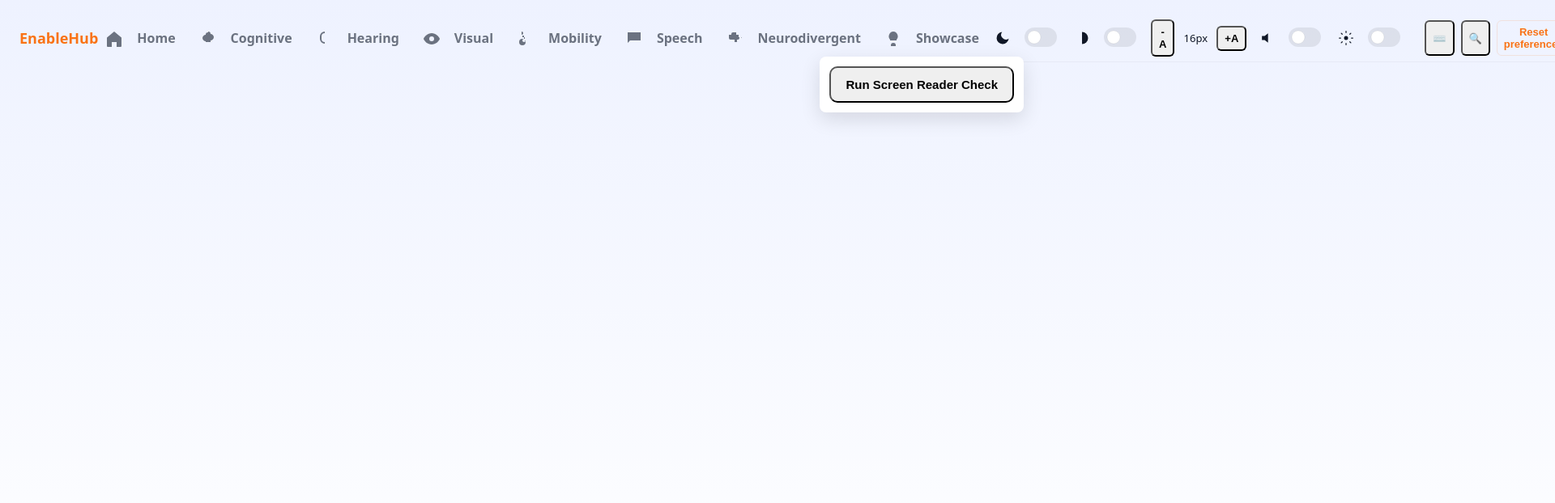
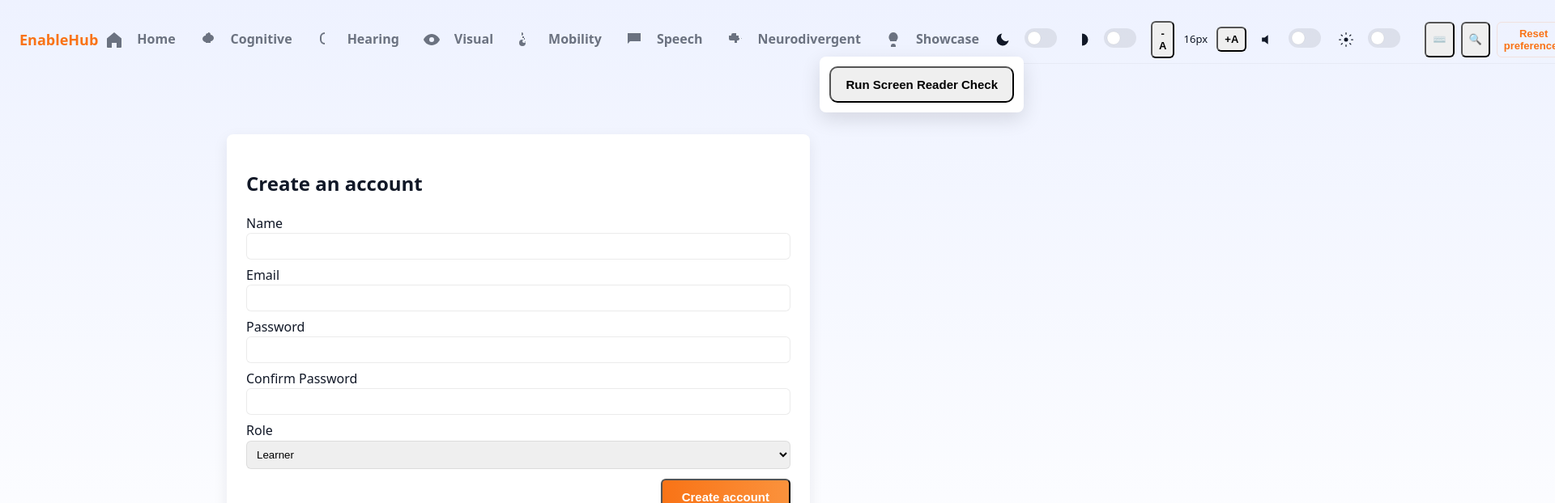
Before and after one commit to Vaish123-M/SolveTogether-platform, a React (Create React App) app in the folder EnableHub/client/: page /signup in a window 1280 px wide. Shown: the top 622 px of the page at 81% size, 1920 px wide, since content can reach past the window. Built offline with nearby package versions, Linux system fonts and the light colour scheme.

Commit message:
added login/signup page

```diff
--- a/EnableHub/client/src/App.js
+++ b/EnableHub/client/src/App.js
@@ -12,6 +12,8 @@ import Mobility from './pages/Mobility'
 import Speech from './pages/Speech'
 import Neurodivergent from './pages/Neurodivergent'
 import Showcase from './pages/Showcase'
+import Login from './pages/Login'
+import Signup from './pages/Signup'
 import Learner from './pages/onboarding/Learner'
 import Contributor from './pages/onboarding/Contributor'
 import Mentor from './pages/onboarding/Mentor'
@@ -32,6 +34,8 @@ export default function App() {
         <Route path="/speech" element={<Speech />} />
         <Route path="/neurodivergent" element={<Neurodivergent />} />
         <Route path="/showcase" element={<Showcase />} />
+        <Route path="/login" element={<Login />} />
+        <Route path="/signup" element={<Signup />} />
   <Route path="/onboarding/learner" element={<Learner />} />
   <Route path="/onboarding/contributor" element={<Contributor />} />
   <Route path="/onboarding/mentor" element={<Mentor />} />
--- a/EnableHub/client/src/index.js
+++ b/EnableHub/client/src/index.js
@@ -5,6 +5,23 @@ import './index.css'
 
 const container = document.getElementById('root')
 const root = createRoot(container)
+// Seed a development user account if none exist (runs only in the browser/local dev).
+// WARNING: This stores the password in localStorage for convenience in development only.
+// Do NOT use this approach in production. Use a proper backend and hashed passwords.
+try{
+  const seeds = [
+    { email: 'example.gmail.com', password: 'example@1234', username: 'Example User' },
+    { email: 'example@gmail.com', password: 'example@1234', username: 'Example User' }
+  ]
+  const existing = JSON.parse(localStorage.getItem('eh_users') || '[]')
+  seeds.forEach(s => {
+    if(!existing.find(u => u.email === s.email)){
+      existing.push({ email: s.email, password: s.password, username: s.username, role: 'learner', createdAt: new Date().toISOString() })
+    }
+  })
+  localStorage.setItem('eh_users', JSON.stringify(existing))
+}catch(e){ console.warn('Could not seed dev user', e) }
+
 root.render(
   <React.StrictMode>
     <App />
--- a/EnableHub/client/src/pages/Landing.js
+++ b/EnableHub/client/src/pages/Landing.js
@@ -12,7 +12,7 @@ export default function Landing() {
             <h1 className="hero-title">EnableHub — Learn together, belong together</h1>
             <p className="hero-lead">A warm, inclusive platform connecting disabled learners with contributors and mentors. Curated paths, real-time feedback, and community support.</p>
             <div className="ctas">
-              <a className="btn btn-primary" href="#signup">Get started</a>
+              <a className="btn btn-primary" href="/login">Get started</a>
             </div>
           </div>
 
--- /dev/null
+++ b/EnableHub/client/src/pages/Login.js
@@ -0,0 +1,49 @@
+import React, { useState } from 'react'
+import { useNavigate } from 'react-router-dom'
+
+const emailRegex = /^[^\s@]+@[^\s@]+\.[^\s@]+$/
+
+export default function Login(){
+  const [email, setEmail] = useState('')
+  const [password, setPassword] = useState('')
+  const [error, setError] = useState('')
+  const navigate = useNavigate()
+
+  const submit = (e) =>{
+    e.preventDefault()
+    setError('')
+    if(!emailRegex.test(email)) return setError('Please enter a valid email address.')
+    if(!password) return setError('Please enter your password.')
+
+    let users = []
+    try{ users = JSON.parse(localStorage.getItem('eh_users') || '[]') }catch(e){}
+
+    const found = users.find(u => u.email === email && u.password === password)
+    if(!found) return setError('No account found with that email and password.')
+
+    // set session (do not keep password in session)
+    try{ localStorage.setItem('eh_user', JSON.stringify({ email: found.email, username: found.username, role: found.role })) }catch(e){}
+    navigate('/')
+  }
+
+  return (
+    <main className="page">
+      <div style={{maxWidth:720, margin:'40px auto'}} className="card">
+        <h2>Sign in</h2>
+        <form onSubmit={submit}>
+          <label style={{display:'block', marginTop:8}}>Email</label>
+          <input type="email" style={{width:'100%', padding:8}} value={email} onChange={(e)=>setEmail(e.target.value)} />
+
+          <label style={{display:'block', marginTop:8}}>Password</label>
+          <input type="password" style={{width:'100%', padding:8}} value={password} onChange={(e)=>setPassword(e.target.value)} />
+
+          {error && <div style={{color:'var(--danger, #d9534f)', marginTop:12}} role="alert">{error}</div>}
+
+          <div style={{display:'flex', justifyContent:'flex-end', marginTop:12}}>
+            <button className="btn btn-primary" type="submit">Sign in</button>
+          </div>
+        </form>
+      </div>
+    </main>
+  )
+}
--- /dev/null
+++ b/EnableHub/client/src/pages/Signup.js
@@ -0,0 +1,72 @@
+import React, { useState } from 'react'
+import { useNavigate } from 'react-router-dom'
+
+const emailRegex = /^[^\s@]+@[^\s@]+\.[^\s@]+$/
+
+export default function Signup(){
+  const [username, setUsername] = useState('')
+  const [email, setEmail] = useState('')
+  const [password, setPassword] = useState('')
+  const [confirmPassword, setConfirmPassword] = useState('')
+  const [role, setRole] = useState('learner')
+  const [error, setError] = useState('')
+  const navigate = useNavigate()
+
+  const submit = (e) =>{
+    e.preventDefault()
+    setError('')
+    if(!username) return setError('Please enter a name.')
+    if(!emailRegex.test(email)) return setError('Please enter a valid email address.')
+    if(password.length < 6) return setError('Password must be at least 6 characters.')
+    if(password !== confirmPassword) return setError('Passwords do not match.')
+
+    // load existing users
+    let users = []
+    try{ users = JSON.parse(localStorage.getItem('eh_users') || '[]') }catch(e){}
+
+    // prevent duplicate email
+    if(users.find(u => u.email === email)) return setError('An account with that email already exists.')
+
+    const user = { email, password, username, role, createdAt: new Date().toISOString() }
+    users.push(user)
+    try{ localStorage.setItem('eh_users', JSON.stringify(users)) }catch(e){ console.error(e) }
+
+    // set current session (do not store password in session object)
+    try{ localStorage.setItem('eh_user', JSON.stringify({ email, username, role })) }catch(e){}
+    navigate('/')
+  }
+
+  return (
+    <main className="page">
+      <div style={{maxWidth:720, margin:'40px auto'}} className="card">
+        <h2>Create an account</h2>
+        <form onSubmit={submit}>
+          <label style={{display:'block', marginTop:8}}>Name</label>
+          <input style={{width:'100%', padding:8}} value={username} onChange={(e)=>setUsername(e.target.value)} />
+
+          <label style={{display:'block', marginTop:8}}>Email</label>
+          <input type="email" style={{width:'100%', padding:8}} value={email} onChange={(e)=>setEmail(e.target.value)} />
+
+          <label style={{display:'block', marginTop:8}}>Password</label>
+          <input type="password" style={{width:'100%', padding:8}} value={password} onChange={(e)=>setPassword(e.target.value)} />
+
+          <label style={{display:'block', marginTop:8}}>Confirm Password</label>
+          <input type="password" style={{width:'100%', padding:8}} value={confirmPassword} onChange={(e)=>setConfirmPassword(e.target.value)} />
+
+          <label style={{display:'block', marginTop:8}}>Role</label>
+          <select value={role} onChange={(e)=>setRole(e.target.value)} style={{width:'100%', padding:8}}>
+            <option value="learner">Learner</option>
+            <option value="contributor">Contributor</option>
+            <option value="mentor">Mentor</option>
+          </select>
+
+          {error && <div style={{color:'var(--danger, #d9534f)', marginTop:12}} role="alert">{error}</div>}
+
+          <div style={{display:'flex', justifyContent:'flex-end', marginTop:12}}>
+            <button className="btn btn-primary" type="submit">Create account</button>
+          </div>
+        </form>
+      </div>
+    </main>
+  )
+}
--- a/EnableHub/client/src/pages/onboarding/Contributor.js
+++ b/EnableHub/client/src/pages/onboarding/Contributor.js
@@ -30,7 +30,7 @@ export default function Contributor(){
         </div>
 
         <div style={{display:'flex', gap:8, marginTop:16}}>
-          <button className="btn btn-primary">Create profile ✨</button>
+          <button className="btn btn-primary" onClick={()=>window.location.href='/login'}>Create profile ✨</button>
           <button className="btn btn-secondary">Browse problems 🔎</button>
         </div>
 
--- a/EnableHub/client/src/pages/onboarding/Learner.js
+++ b/EnableHub/client/src/pages/onboarding/Learner.js
@@ -30,7 +30,7 @@ export default function Learner(){
         </div>
 
         <div style={{display:'flex', gap:8, marginTop:16}}>
-          <button className="btn btn-primary">Let’s get started — set goals 🎯</button>
+          <button className="btn btn-primary" onClick={()=>window.location.href='/login'}>Let’s get started — set goals 🎯</button>
           <button className="btn btn-secondary">I’ll explore first 👀</button>
         </div>
 
--- a/EnableHub/client/src/pages/onboarding/Mentor.js
+++ b/EnableHub/client/src/pages/onboarding/Mentor.js
@@ -30,7 +30,7 @@ export default function Mentor(){
         </div>
 
         <div style={{display:'flex', gap:8, marginTop:16}}>
-          <button className="btn btn-primary">Create workshop ✍️</button>
+          <button className="btn btn-primary" onClick={()=>window.location.href='/login'}>Create workshop ✍️</button>
           <button className="btn btn-secondary">Find mentees 🤝</button>
         </div>
 
```
Also changed, not shown: EnableHub/client/src/components/Navbar.js (+31 -2 lines).
